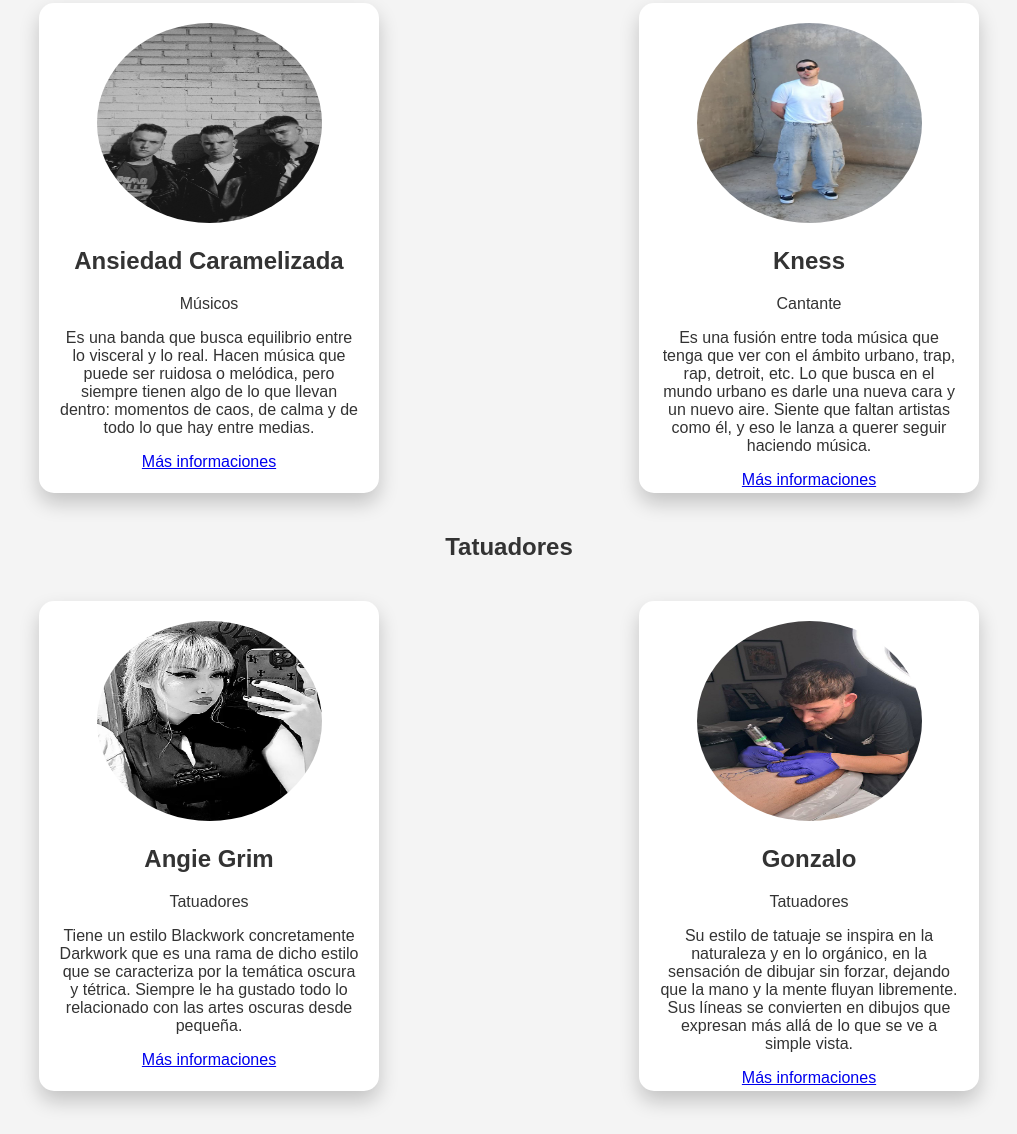
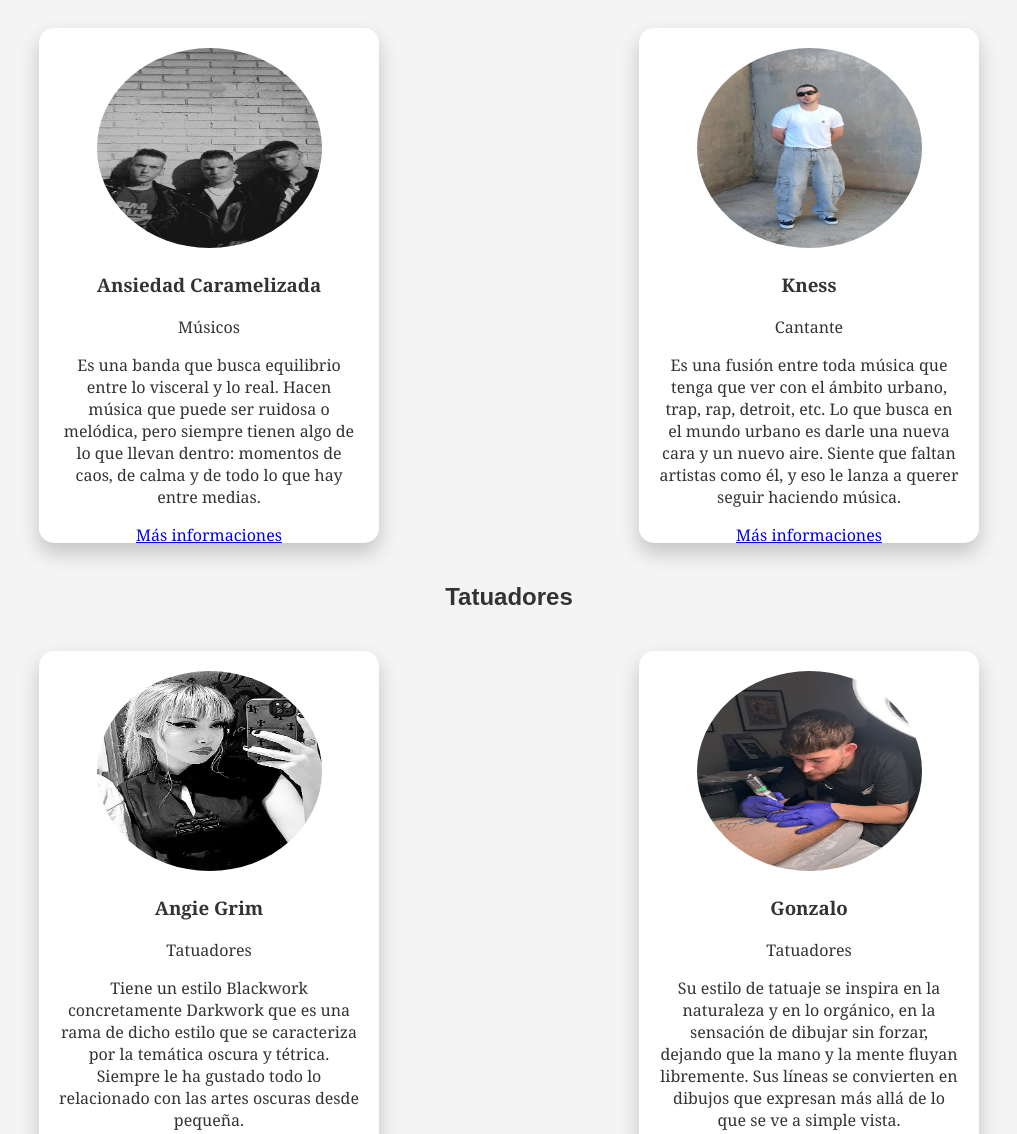
Before and after one commit to Itana4/Proyecto-Artista, a website built with Vite: page categorias.html in a window 1280 px wide. Shown: the part 918-2052 px from the top of the page, without its empty margins (131-1148 px from the left). Built offline with nearby package versions, Linux system fonts and the light colour scheme.

Commit message:
Cambio del fuente del texto

```diff
--- a/categorias.css
+++ b/categorias.css
@@ -87,8 +87,9 @@ text-align: center;
 }
 
 .tarjeta {
+  font-family:Georgia, 'Times New Roman', Times, serif;
   width: 300px;
-  height: 450px;
+  height: 475px;
   padding: 20px;
   margin: auto; /* Centra las tarjetas en su columna */
   text-align: center;
--- a/categorias.html
+++ b/categorias.html
@@ -58,7 +58,7 @@
                 <img src= "imgDario/darioPortada.png" alt="Imagen centrada" class="imagen">
 
                 <div class="titulo">
-                    <h2> Dario Machin </h2>
+                    <h3> Dario Machin </h3>
                 </div>
                 <p class="titulo">Artesano</p>
                 <p> Es un artista plástico originario de la isla de Lanzarote, realizó sus estudios de grado en Bellas Artes por la Universidad Complutense de Madrid y posteriormente el máster en Producción Artística por la Universitat Politècnica de València. </p>
@@ -76,7 +76,7 @@
 
                 <img src= "imgAnsiedadCaramelizada/portadaAnsiedadCaramelizada.jpeg" alt="Imagen centrada" class="imagen">
                 <div class="titulo">
-                    <h2> Ansiedad Caramelizada </h2>
+                    <h3> Ansiedad Caramelizada </h3>
                 </div>
                 <p class="titulo">Músicos</p>
                 <p>Es una banda que busca equilibrio entre lo visceral y lo real. Hacen música que puede ser ruidosa o melódica, pero siempre tienen algo de lo que llevan dentro: momentos de caos, de calma y de todo lo que hay entre medias.</p>
@@ -88,7 +88,7 @@
 
                 <img src= "imgKness/knessPortada.png" alt="Imagen centrada" class="imagen">
                 <div class="nombre-artista">
-                    <h2> Kness </h2>
+                    <h3> Kness </h3>
                 </div>
                 <p class="categoria">Cantante</p>
                 <p> Es una fusión entre toda música que tenga que ver con el ámbito urbano, trap, rap, detroit, etc. Lo que busca en el mundo urbano es darle una nueva cara y un nuevo aire. Siente que faltan artistas como él, y eso le lanza a querer seguir haciendo música.</p>
@@ -105,7 +105,7 @@
 
                 <img src= "imgAngie/angiePortada.png" alt="Imagen centrada" class="imagen">
                 <div class="nombre-artista">
-                    <h2> Angie Grim </h2>
+                    <h3> Angie Grim </h3>
                 </div>
                 <p class="titulo">Tatuadores</p>
                 <p> Tiene un estilo Blackwork concretamente Darkwork que es una rama de dicho estilo que se caracteriza por la temática oscura y tétrica. Siempre le ha gustado todo lo relacionado con las artes oscuras desde pequeña.</p>
@@ -117,7 +117,7 @@
 
                 <img src= "imgGonzalo/gonzaloPortada.jpeg" alt="Imagen centrada" class="imagen">
                 <div class="nombre-artista">
-                    <h2> Gonzalo </h2>
+                    <h3> Gonzalo </h3>
                 </div>
                 <p class="titulo">Tatuadores</p>
                 <p> Su estilo de tatuaje se inspira en la naturaleza y en lo orgánico, en la sensación de dibujar sin forzar, dejando que la mano y la mente fluyan libremente. Sus líneas se convierten en dibujos que expresan más allá de lo que se ve a simple vista.</p>
```
